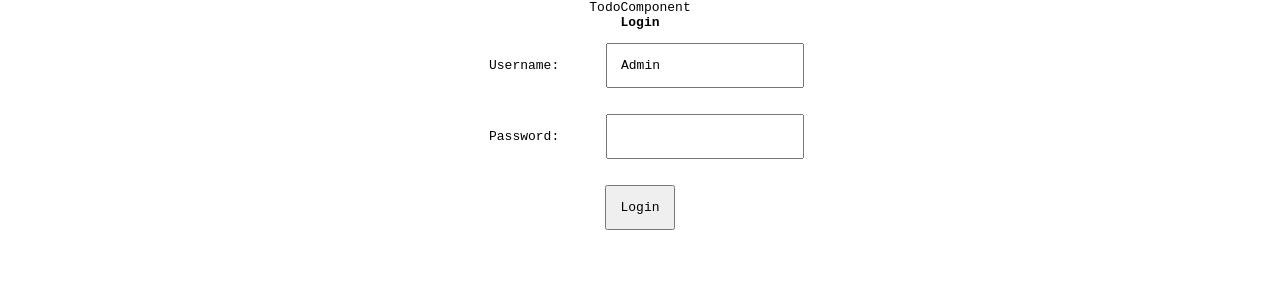
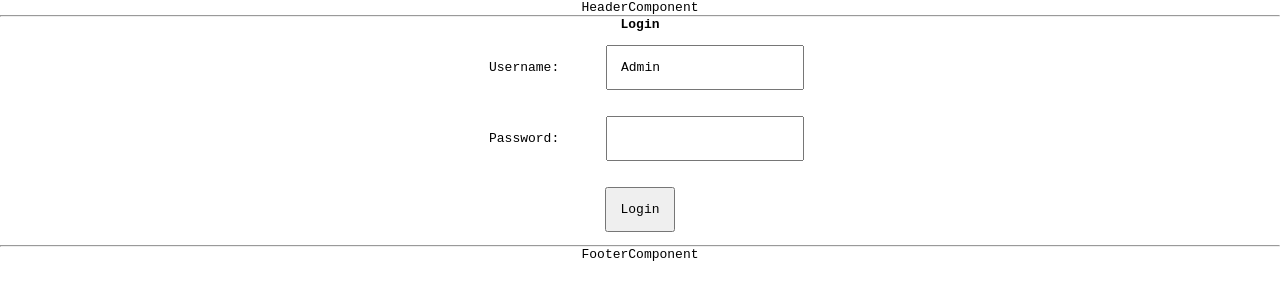
Before and after one commit to DanielaCode/TodoFrontReact, a React (Create React App) app: page / in a window 1280 px wide. Shown: the top 300 px of the page. Built offline with nearby package versions, Linux system fonts and the light colour scheme.

Commit message:
Adding header anf footer

```diff
--- /dev/null
+++ b/src/components/FooterComponent.jsx
@@ -0,0 +1,12 @@
+import React from 'react'
+
+function FooterComponent() {
+  return (
+    <div className='FooterComponent'>
+        <hr />
+        FooterComponent
+    </div>
+  )
+}
+
+export default FooterComponent
--- /dev/null
+++ b/src/components/HeaderComponent.jsx
@@ -0,0 +1,12 @@
+import React from 'react'
+
+function HeaderComponent() {
+  return (
+    <div className='HeaderComponent'>
+        HeaderComponent
+        <hr />
+    </div>
+  )
+}
+
+export default HeaderComponent
--- a/src/components/TodoComponent.jsx
+++ b/src/components/TodoComponent.jsx
@@ -5,10 +5,12 @@ import WelcomeComponent from './WelcomeComponent'
 import styles from './TodoComponent.css'
 import ErrorComponent from './ErrorComponent';
 import TodosListComponent from './TodosListComponent';
+import HeaderComponent from './HeaderComponent';
+import FooterComponent from './FooterComponent';
 function TodoComponent() {
   return (
     <div className='TodoComponent'>
-        TodoComponent
+        <HeaderComponent/>
         <BrowserRouter>
           <Routes>
             <Route path='/' element={<LogingComponent/>}/>
@@ -18,6 +20,7 @@ function TodoComponent() {
             <Route path='*' element={<ErrorComponent/>}/>
           </Routes>
         </BrowserRouter>
+        <FooterComponent/>
     </div>
   )
 }
```
